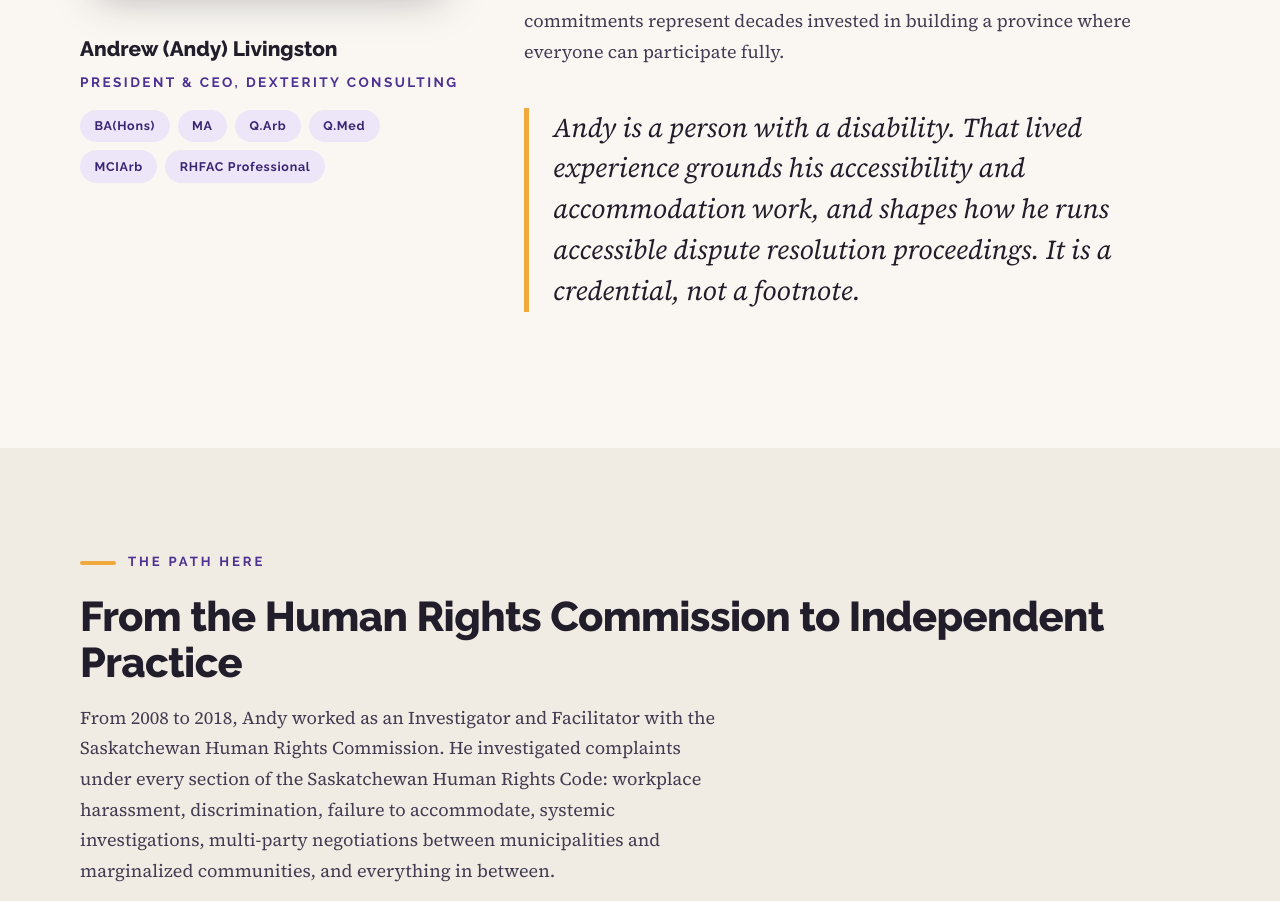
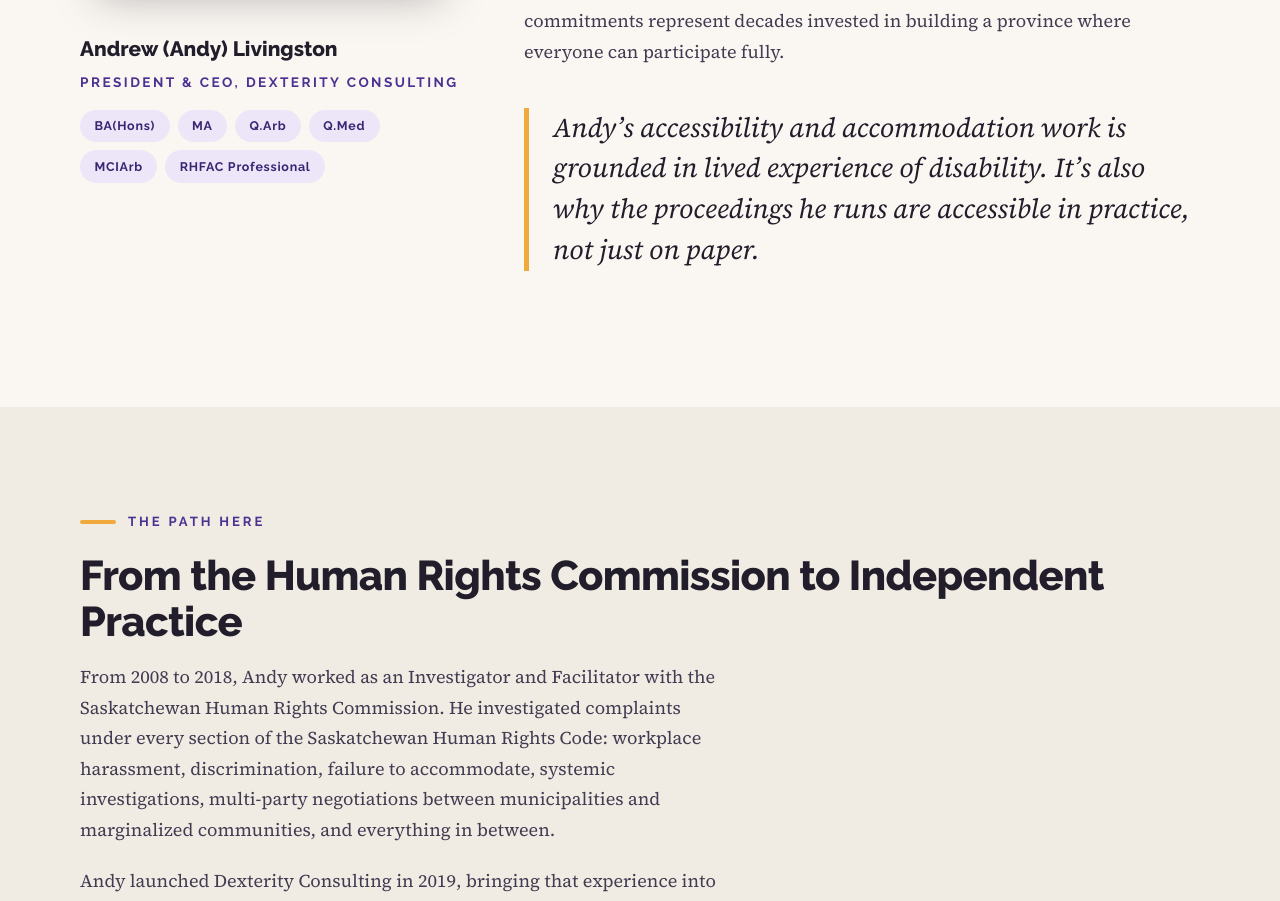
Before and after one commit to PivensPortfolio/DexConsult, a React (Vite) app: page /our-team in a window 1280 px wide. Shown: the part 1053-1954 px from the top of the page. Built offline with nearby package versions, Linux system fonts and the light colour scheme.

Commit message:
Reword Meet Andy pull-quote to be value-led, not defensive

```diff
--- a/src/pages/Team.jsx
+++ b/src/pages/Team.jsx
@@ -63,9 +63,9 @@ export default function Team() {
                 can participate fully.
               </p>
               <blockquote className="pull-quote">
-                Andy is a person with a disability. That lived experience grounds his accessibility
-                and accommodation work, and shapes how he runs accessible dispute resolution
-                proceedings. It is a credential, not a footnote.
+                Andy&rsquo;s accessibility and accommodation work is grounded in lived experience of
+                disability. It&rsquo;s also why the proceedings he runs are accessible in practice,
+                not just on paper.
               </blockquote>
             </div>
           </div>
```
